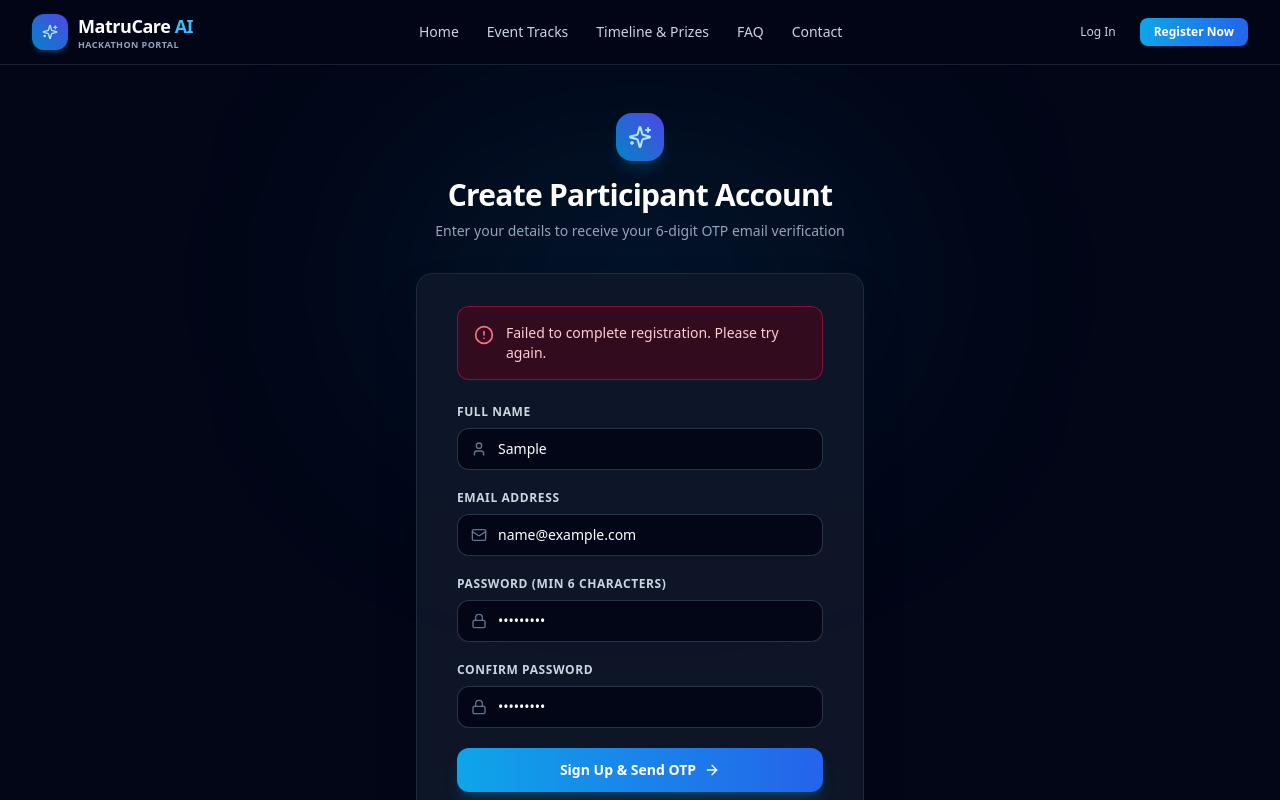
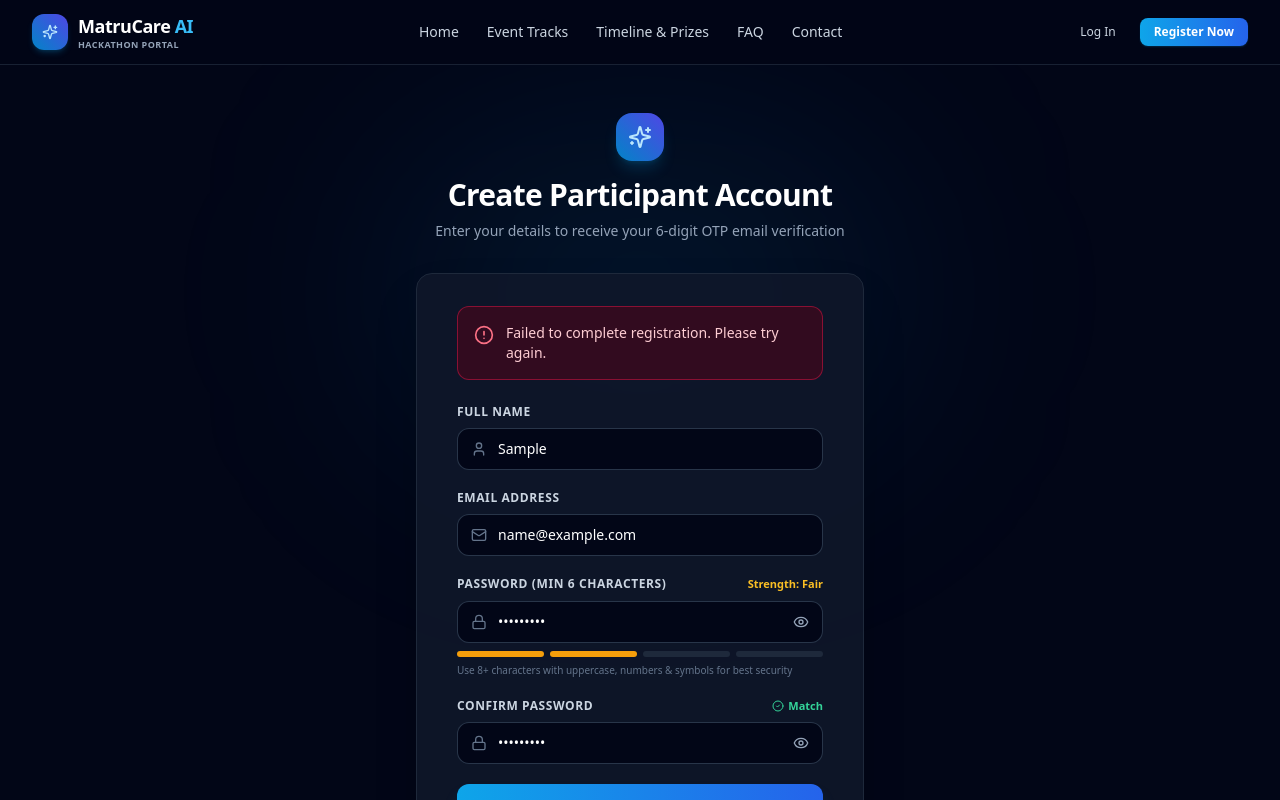
Before and after one commit to remissg/Hackathon-Portal, a React (Vite) app in the folder client/: page /signup in a window 1280 px wide. Both pictures are taken after typing "Sample", "name@example.com", "Sample123", "Sample123" into the empty fields and a click on the button "Sign Up & Send OTP". Shown: the top 800 px of the page. Built offline with nearby package versions, Linux system fonts and the light colour scheme; no server answers.

Commit message:
feat: add password visibility toggle, password strength meter, 1-click copy pass ID, and interactive FAQ search

```diff
--- a/client/src/pages/Login.jsx
+++ b/client/src/pages/Login.jsx
@@ -1,13 +1,14 @@
 import React, { useState } from 'react';
 import { Link, useNavigate, useLocation, useSearchParams } from 'react-router-dom';
 import { useAuth } from '../context/AuthContext';
-import { Sparkles, Mail, Lock, ArrowRight, AlertCircle, CheckCircle2 } from 'lucide-react';
+import { Sparkles, Mail, Lock, ArrowRight, AlertCircle, CheckCircle2, Eye, EyeOff } from 'lucide-react';
 
 const Login = () => {
   const [formData, setFormData] = useState({
     email: '',
     password: '',
   });
+  const [showPassword, setShowPassword] = useState(false);
   const [error, setError] = useState('');
   const [loading, setLoading] = useState(false);
 
@@ -139,14 +140,22 @@ const Login = () => {
                   <Lock className="w-4 h-4" />
                 </div>
                 <input
-                  type="password"
+                  type={showPassword ? 'text' : 'password'}
                   name="password"
                   required
                   value={formData.password}
                   onChange={handleChange}
                   placeholder="••••••••"
-                  className="w-full pl-10 pr-4 py-2.5 bg-slate-950 border border-slate-700/80 rounded-xl text-white placeholder-slate-500 text-sm focus:outline-none focus:border-sky-500 focus:ring-1 focus:ring-sky-500 transition-colors"
+                  className="w-full pl-10 pr-10 py-2.5 bg-slate-950 border border-slate-700/80 rounded-xl text-white placeholder-slate-500 text-sm focus:outline-none focus:border-sky-500 focus:ring-1 focus:ring-sky-500 transition-colors"
                 />
+                <button
+                  type="button"
+                  onClick={() => setShowPassword(!showPassword)}
+                  className="absolute inset-y-0 right-0 pr-3.5 flex items-center text-slate-400 hover:text-white transition-colors"
+                  title={showPassword ? 'Hide password' : 'Show password'}
+                >
+                  {showPassword ? <EyeOff className="w-4 h-4" /> : <Eye className="w-4 h-4" />}
+                </button>
               </div>
             </div>
 
--- a/client/src/pages/Signup.jsx
+++ b/client/src/pages/Signup.jsx
@@ -1,7 +1,7 @@
-import React, { useState } from 'react';
+import React, { useState, useMemo } from 'react';
 import { Link, useNavigate } from 'react-router-dom';
 import { useAuth } from '../context/AuthContext';
-import { Sparkles, Mail, Lock, User, ArrowRight, AlertCircle, CheckCircle2 } from 'lucide-react';
+import { Sparkles, Mail, Lock, User, ArrowRight, AlertCircle, CheckCircle2, Eye, EyeOff, ShieldCheck } from 'lucide-react';
 
 const Signup = () => {
   const [formData, setFormData] = useState({
@@ -10,11 +10,30 @@ const Signup = () => {
     password: '',
     confirmPassword: '',
   });
+  const [showPassword, setShowPassword] = useState(false);
+  const [showConfirmPassword, setShowConfirmPassword] = useState(false);
   const [error, setError] = useState('');
   const [loading, setLoading] = useState(false);
 
   const { signup } = useAuth();
   const navigate = useNavigate();
+
+  // Password strength calculator
+  const passwordStrength = useMemo(() => {
+    const pass = formData.password;
+    if (!pass) return { score: 0, label: '', color: '', text: '' };
+    let score = 0;
+    if (pass.length >= 6) score += 1;
+    if (pass.length >= 10) score += 1;
+    if (/[A-Z]/.test(pass) && /[a-z]/.test(pass)) score += 1;
+    if (/[0-9]/.test(pass)) score += 1;
+    if (/[^A-Za-z0-9]/.test(pass)) score += 1;
+
+    if (score <= 1) return { score: 1, label: 'Weak', color: 'bg-rose-500', text: 'text-rose-400' };
+    if (score <= 3) return { score: 2, label: 'Fair', color: 'bg-amber-500', text: 'text-amber-400' };
+    if (score === 4) return { score: 3, label: 'Good', color: 'bg-sky-500', text: 'text-sky-400' };
+    return { score: 4, label: 'Strong', color: 'bg-emerald-500', text: 'text-emerald-400' };
+  }, [formData.password]);
 
   const handleChange = (e) => {
     setFormData({ ...formData, [e.target.name]: e.target.value });
@@ -139,42 +158,105 @@ const Signup = () => {
             </div>
 
             <div>
-              <label className="block text-xs font-semibold uppercase tracking-wider text-slate-300 mb-2">
-                Password (min 6 characters)
-              </label>
+              <div className="flex items-center justify-between mb-2">
+                <label className="block text-xs font-semibold uppercase tracking-wider text-slate-300">
+                  Password (min 6 characters)
+                </label>
+                {formData.password && (
+                  <span className={`text-[11px] font-semibold ${passwordStrength.text}`}>
+                    Strength: {passwordStrength.label}
+                  </span>
+                )}
+              </div>
               <div className="relative">
                 <div className="absolute inset-y-0 left-0 pl-3.5 flex items-center pointer-events-none text-slate-500">
                   <Lock className="w-4 h-4" />
                 </div>
                 <input
-                  type="password"
+                  type={showPassword ? 'text' : 'password'}
                   name="password"
                   required
                   value={formData.password}
                   onChange={handleChange}
                   placeholder="••••••••"
-                  className="w-full pl-10 pr-4 py-2.5 bg-slate-950 border border-slate-700/80 rounded-xl text-white placeholder-slate-500 text-sm focus:outline-none focus:border-sky-500 focus:ring-1 focus:ring-sky-500 transition-colors"
+                  className="w-full pl-10 pr-10 py-2.5 bg-slate-950 border border-slate-700/80 rounded-xl text-white placeholder-slate-500 text-sm focus:outline-none focus:border-sky-500 focus:ring-1 focus:ring-sky-500 transition-colors"
                 />
+                <button
+                  type="button"
+                  onClick={() => setShowPassword(!showPassword)}
+                  className="absolute inset-y-0 right-0 pr-3.5 flex items-center text-slate-400 hover:text-white transition-colors"
+                  title={showPassword ? 'Hide password' : 'Show password'}
+                >
+                  {showPassword ? <EyeOff className="w-4 h-4" /> : <Eye className="w-4 h-4" />}
+                </button>
               </div>
+
+              {/* Password Strength Progress Bar */}
+              {formData.password && (
+                <div className="mt-2 space-y-1.5 animate-fade-in">
+                  <div className="grid grid-cols-4 gap-1.5 h-1.5">
+                    {[1, 2, 3, 4].map((step) => (
+                      <div
+                        key={step}
+                        className={`rounded-full transition-all duration-300 ${
+                          passwordStrength.score >= step
+                            ? passwordStrength.color
+                            : 'bg-slate-800'
+                        }`}
+                      />
+                    ))}
+                  </div>
+                  <p className="text-[10px] text-slate-500">
+                    Use 8+ characters with uppercase, numbers & symbols for best security
+                  </p>
+                </div>
+              )}
             </div>
 
             <div>
-              <label className="block text-xs font-semibold uppercase tracking-wider text-slate-300 mb-2">
-                Confirm Password
-              </label>
+              <div className="flex items-center justify-between mb-2">
+                <label className="block text-xs font-semibold uppercase tracking-wider text-slate-300">
+                  Confirm Password
+                </label>
+                {formData.confirmPassword && formData.password && (
+                  <span
+                    className={`text-[11px] font-semibold flex items-center gap-1 ${
+                      formData.password === formData.confirmPassword
+                        ? 'text-emerald-400'
+                        : 'text-rose-400'
+                    }`}
+                  >
+                    {formData.password === formData.confirmPassword ? (
+                      <>
+                        <CheckCircle2 className="w-3 h-3" /> Match
+                      </>
+                    ) : (
+                      'Mismatch'
+                    )}
+                  </span>
+                )}
+              </div>
               <div className="relative">
                 <div className="absolute inset-y-0 left-0 pl-3.5 flex items-center pointer-events-none text-slate-500">
                   <Lock className="w-4 h-4" />
                 </div>
                 <input
-                  type="password"
+                  type={showConfirmPassword ? 'text' : 'password'}
                   name="confirmPassword"
                   required
                   value={formData.confirmPassword}
                   onChange={handleChange}
                   placeholder="••••••••"
-                  className="w-full pl-10 pr-4 py-2.5 bg-slate-950 border border-slate-700/80 rounded-xl text-white placeholder-slate-500 text-sm focus:outline-none focus:border-sky-500 focus:ring-1 focus:ring-sky-500 transition-colors"
+                  className="w-full pl-10 pr-10 py-2.5 bg-slate-950 border border-slate-700/80 rounded-xl text-white placeholder-slate-500 text-sm focus:outline-none focus:border-sky-500 focus:ring-1 focus:ring-sky-500 transition-colors"
                 />
+                <button
+                  type="button"
+                  onClick={() => setShowConfirmPassword(!showConfirmPassword)}
+                  className="absolute inset-y-0 right-0 pr-3.5 flex items-center text-slate-400 hover:text-white transition-colors"
+                  title={showConfirmPassword ? 'Hide password' : 'Show password'}
+                >
+                  {showConfirmPassword ? <EyeOff className="w-4 h-4" /> : <Eye className="w-4 h-4" />}
+                </button>
               </div>
             </div>
 
```
Also changed, not shown: client/src/pages/Dashboard.jsx (+32 -4 lines), client/src/pages/Home.jsx (+41 -3 lines).
